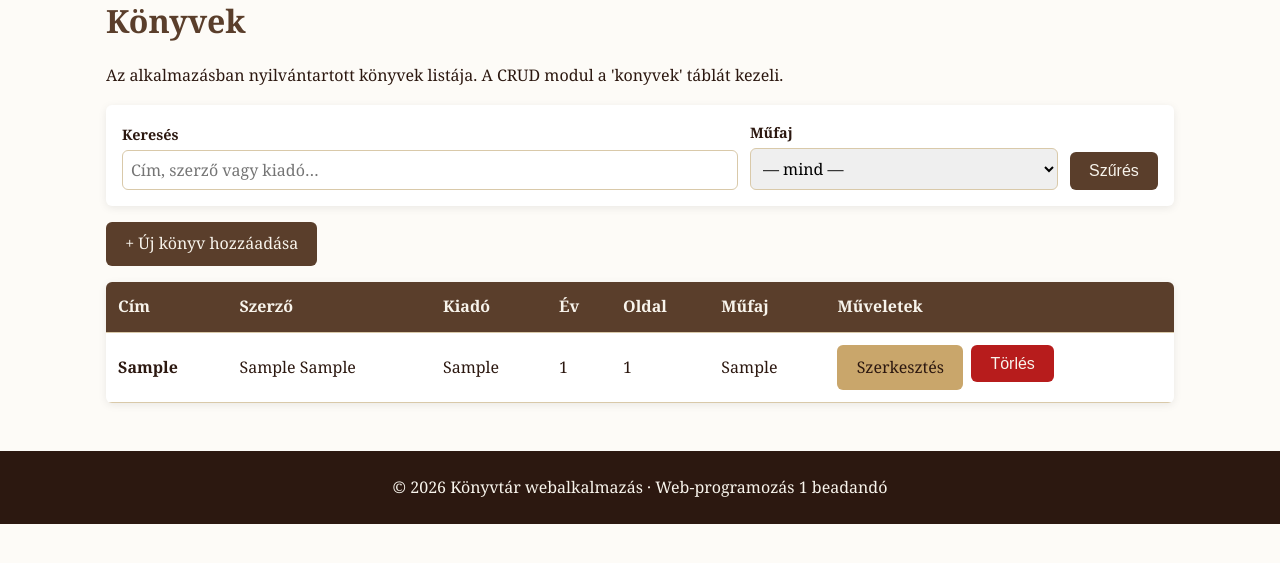
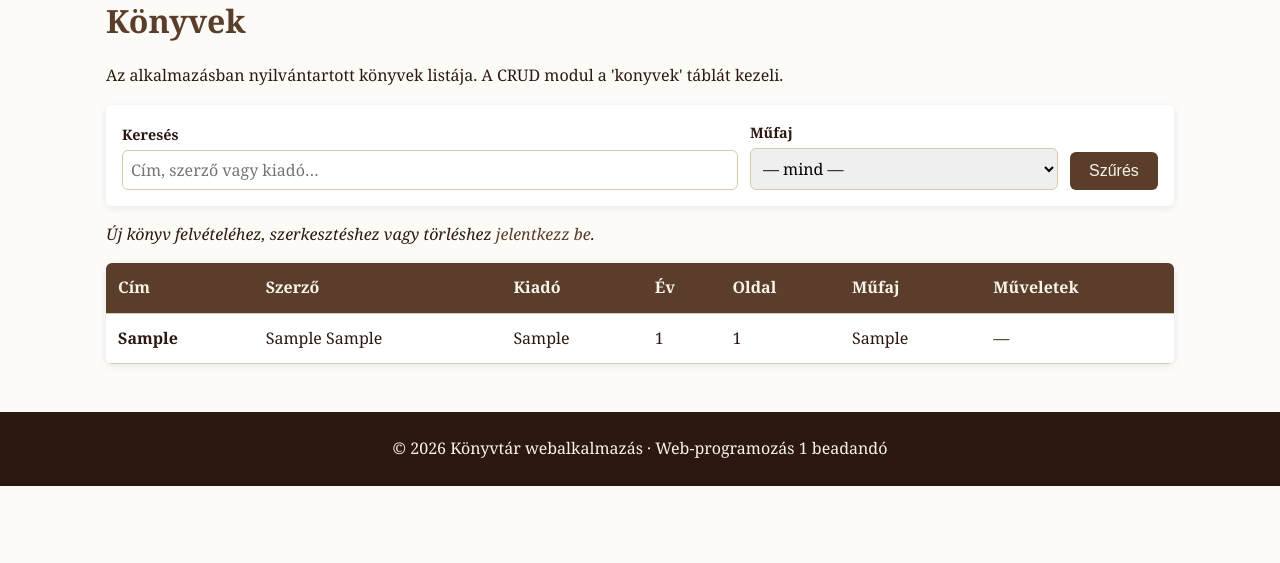
Before and after one commit to hodlajgab/webprog-beadando-konyvtar, a PHP site: page /konyvek in a window 1280 px wide. Shown: the part 152-715 px from the top of the page. Run offline with PHP 8.4, Linux system fonts and the light colour scheme; tables that the repository leaves empty hold one stand-in row (values such as "Sample post").

Commit message:
KRITIKUS biztonsági fix: CRUD írási műveletek bejelentkezéskötelesek
A korábbi verzióban a CRUD POST végpontok (létrehozás, frissítés, törlés)
bárki számára elérhetők voltak — egy ismert URL-t bárki meg tudott hívni
és törölni egy könyvet bejelentkezés nélkül.

- Minden írási és űrlap-megjelenítő controller-akció elején csakBelepve()
- Lista nézeten az új-könyv és per-soros gombok csak belépett user-nek
- Be nem jelentkezett user-nek tájékoztató szöveg + link a belépésre

```diff
--- a/src/Controllers/KonyvekController.php
+++ b/src/Controllers/KonyvekController.php
@@ -63,6 +63,7 @@ final class KonyvekController extends Controller
 
     public function ujUrlap(): void
     {
+        $this->csakBelepve();
         $this->nezet('konyvek/urlap', [
             'konyv'    => $this->uresKonyv(),
             'szerzok'  => $this->szerzokListaja(),
@@ -75,6 +76,7 @@ final class KonyvekController extends Controller
 
     public function letrehoz(): void
     {
+        $this->csakBelepve();
         $adatok = $this->postAdatok();
         $hibak  = $this->validal($adatok);
 
@@ -113,6 +115,7 @@ final class KonyvekController extends Controller
      */
     public function szerkesztesUrlap(array $parameterek): void
     {
+        $this->csakBelepve();
         $id = (int) ($parameterek['id'] ?? 0);
         $konyv = $this->konyvBetolt($id);
         if ($konyv === null) {
@@ -136,6 +139,7 @@ final class KonyvekController extends Controller
      */
     public function frissit(array $parameterek): void
     {
+        $this->csakBelepve();
         $id = (int) ($parameterek['id'] ?? 0);
         if ($this->konyvBetolt($id) === null) {
             $this->flash('hiba', 'A frissítendő könyv nem található.');
@@ -185,6 +189,7 @@ final class KonyvekController extends Controller
      */
     public function torles(array $parameterek): void
     {
+        $this->csakBelepve();
         $id = (int) ($parameterek['id'] ?? 0);
         $stmt = $this->dbh->prepare('DELETE FROM konyvek WHERE id = :id');
         $stmt->execute([':id' => $id]);
--- a/src/Views/konyvek/lista.php
+++ b/src/Views/konyvek/lista.php
@@ -38,7 +38,14 @@ $szurve = ($kereses !== '') || ($mufaj !== '');
     </div>
 </form>
 
+<?php if (isset($_SESSION['felhasznalo_id'])): ?>
     <p><a class="gomb" href="/konyvek/uj">+ Új könyv hozzáadása</a></p>
+<?php else: ?>
+    <p class="info-szoveg">
+        <em>Új könyv felvételéhez, szerkesztéshez vagy törléshez
+        <a href="/belepes">jelentkezz be</a>.</em>
+    </p>
+<?php endif; ?>
 
 <?php if ($szurve): ?>
     <p class="szuro-tajekoztato">
@@ -109,6 +116,7 @@ $szurve = ($kereses !== '') || ($mufaj !== '');
                     <td data-cim="Oldal"><?= $h((string) ($k['oldalszam'] ?? '')) ?></td>
                     <td data-cim="Műfaj"><?= $h($k['mufaj'] ?? '') ?></td>
                     <td data-cim="Műveletek">
+                        <?php if (isset($_SESSION['felhasznalo_id'])): ?>
                             <div class="tablazat-cselekvesek">
                                 <a class="gomb gomb-masodlagos"
                                    href="/konyvek/<?= (int) $k['id'] ?>/szerkesztes">Szerkesztés</a>
@@ -119,6 +127,9 @@ $szurve = ($kereses !== '') || ($mufaj !== '');
                                     <button type="submit" class="gomb gomb-veszelyes">Törlés</button>
                                 </form>
                             </div>
+                        <?php else: ?>
+                            <em>—</em>
+                        <?php endif; ?>
                     </td>
                 </tr>
             <?php endforeach; ?>
```
Lines whose indentation alone changed are shown as unchanged.
